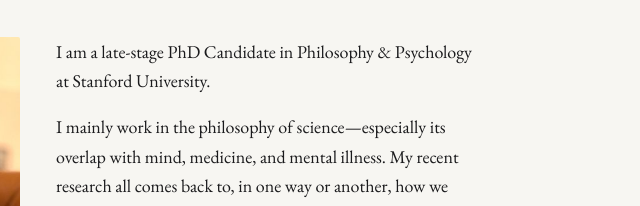
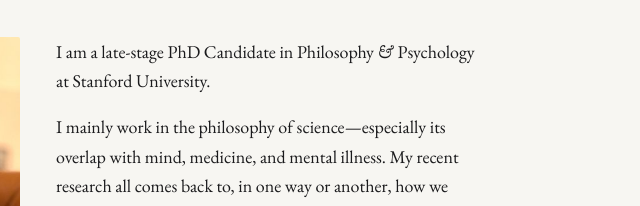
Before and after one commit to alexkpereira/alexkpereira.github.io, a plain HTML site: page index.html in a window 1280 px wide. Shown: the part 242-448 px from the top of the page, 516-1156 px from the left. Drawn offline with Linux system fonts and the light colour scheme.

Commit message:
Add files via upload

```diff
--- a/index.html
+++ b/index.html
@@ -38,7 +38,7 @@
       <div class="intro-text">
         <!-- Introduction. Each paragraph sits between <p> and </p>. -->
         <p>
-          I am a late-stage PhD Candidate in Philosophy &amp; Psychology at Stanford University.
+          I am a late-stage PhD Candidate in Philosophy <span class="amp">&amp;</span> Psychology at Stanford University.
         </p>
         <p>
           I mainly work in the philosophy of science—especially its overlap with mind,
--- a/style.css
+++ b/style.css
@@ -190,6 +190,7 @@ ul.plain { list-style: none; padding: 0; margin: 0; }
 ul.plain li { margin: 0 0 1rem; }
 
 .areas { color: var(--muted); }
+.amp { font-style: italic; padding-right: 0.08em; }   /* EB Garamond’s italic ampersand, used on its own */
 .subtitle { font-style: italic; font-size: 1.1rem; margin: -0.6rem 0 0.35rem; }
 section > .meta { color: var(--muted); font-size: 0.95rem; }
 section > .links { font-size: 0.95rem; }
```
